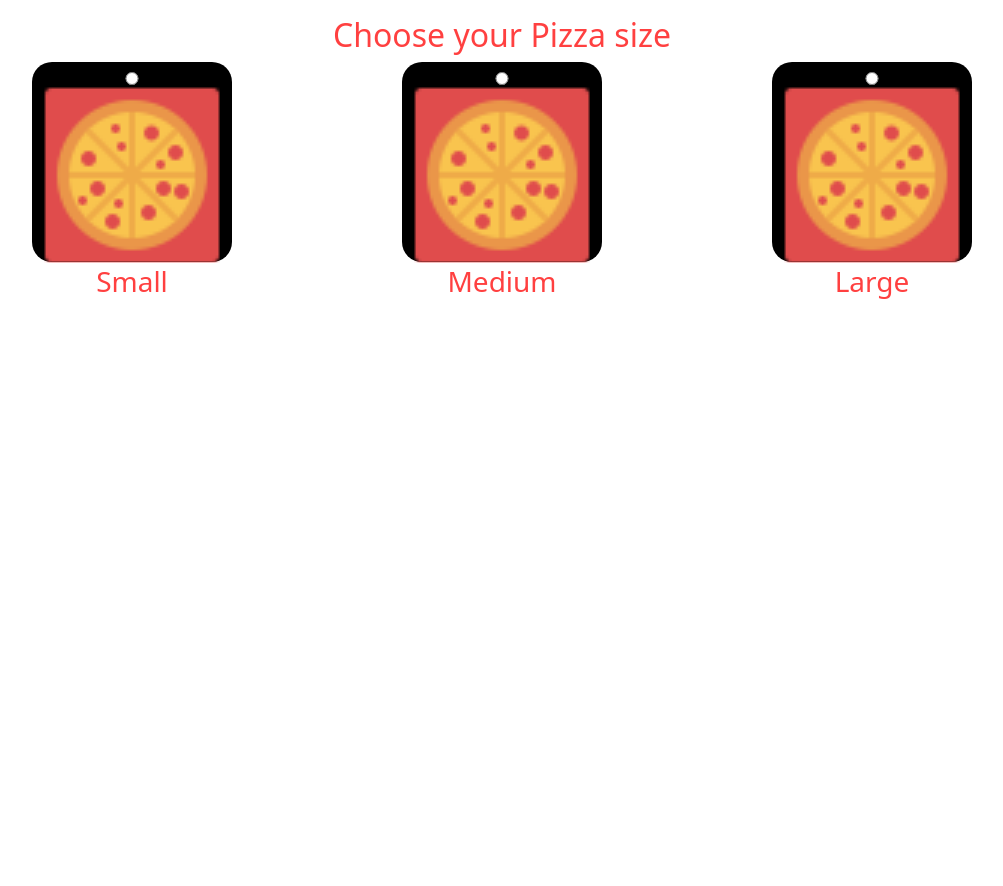
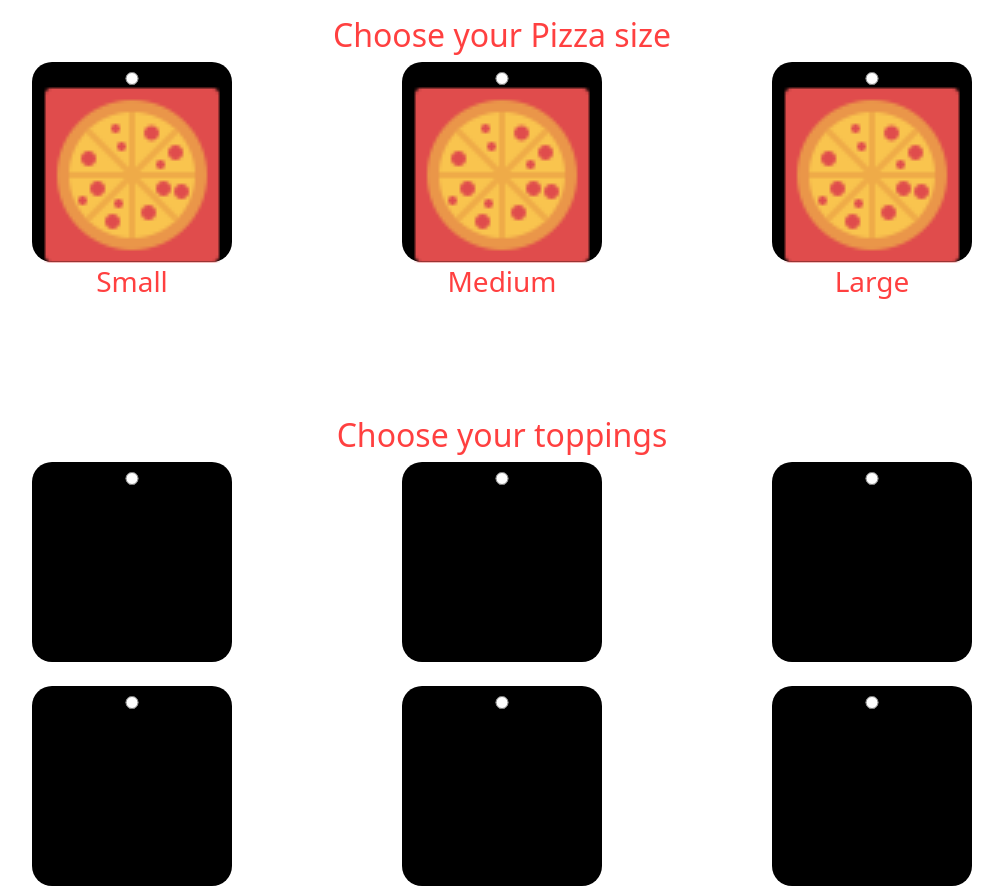
Before and after one commit to Marc-Mwangi/PIP4, a plain HTML site: page index.html in a window 1280 px wide. Shown: the part 784-1670 px from the top of the page, without its empty margins (138-1141 px from the left). Before the commit the page ends 1084 px from the top, so only its background shows below. Drawn offline with Linux system fonts and the light colour scheme.

Commit message:
styling toppin cards

```diff
--- a/css/index.css
+++ b/css/index.css
@@ -144,3 +144,86 @@ body{
     width: 100%;
     height: 30%;
 }
+.bases {
+    display: flex;
+    position: absolute;
+    top: 150%;
+    width: 100%;
+    height: 30%;
+    align-items: center;
+    color: rgb(255, 64, 64);
+    flex-direction: column;
+}
+.toppings {
+    width: 100%;
+    height: 130%;
+    display: flex;
+    justify-content: space-evenly;
+}
+.toppings2{
+    width: 100%;
+    height: 130%;
+    display: flex;
+    justify-content: space-evenly;
+
+}
+.mushroom {
+    width: 200px;
+    height: 200px;
+    border-radius: 1.25rem;
+    text-align: center;
+    background-color: black;
+    padding: 10px;
+    display: flex;
+    flex-direction: column;
+}
+.onions {
+    width: 200px;
+    height: 200px;
+    border-radius: 1.25rem;
+    text-align: center;
+    background-color: black;
+    padding: 10px;
+    display: flex;
+    flex-direction: column;
+}
+.bacon {
+    width: 200px;
+    height: 200px;
+    border-radius: 1.25rem;
+    text-align: center;
+    background-color: black;
+    padding: 10px;
+    display: flex;
+    flex-direction: column;
+}
+.pepper {
+    width: 200px;
+    height: 200px;
+    border-radius: 1.25rem;
+    text-align: center;
+    background-color: black;
+    padding: 10px;
+    display: flex;
+    flex-direction: column;
+}
+.xcheese {
+    width: 200px;
+    height: 200px;
+    border-radius: 1.25rem;
+    text-align: center;
+    background-color: black;
+    padding: 10px;
+    display: flex;
+    flex-direction: column;
+}
+.pep {
+    width: 200px;
+    height: 200px;
+    border-radius: 1.25rem;
+    text-align: center;
+    background-color: black;
+    padding: 10px;
+    display: flex;
+    flex-direction: column;
+}
--- a/index.html
+++ b/index.html
@@ -57,6 +57,37 @@
                 </div>
                 <br>
             </div>
+            <div class="bases">
+                <h2>Choose your toppings</h2>
+                <div class="toppings">
+                    <div class="mushroom">
+                        <input type="radio" name="mushroom">
+                    </div>
+                    <div class="onions">
+                        <input type="radio" name="onions">
+                    </div>
+                    <div class="bacon">
+                        <input type="radio" name="bacon">
+                    </div>
+                </div>
+                <br>
+                <div class="toppings2">
+                    <div class="pepper">
+                        <input type="radio" name="pepper">
+                    </div>
+                    <div class="xcheese">
+                        <input type="radio" name="xcheese">
+                    </div>
+                    <div class="pep">
+                        <input type="radio" name="pep">
+                    </div>
+                </div>
+
+                </div>
+
+
+
+            </div>
 
         </div>
 
```
